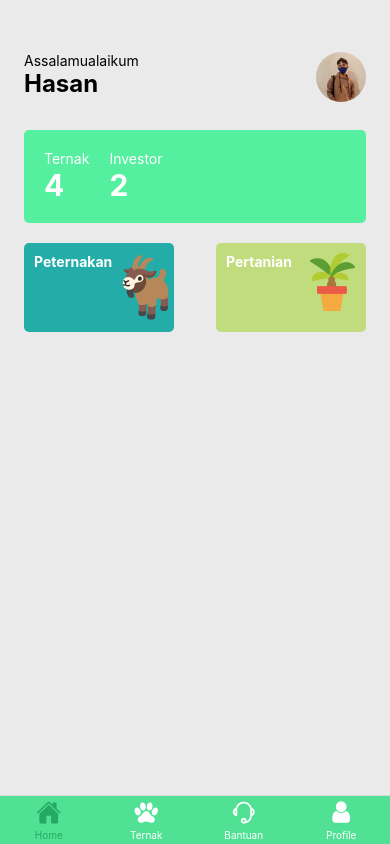
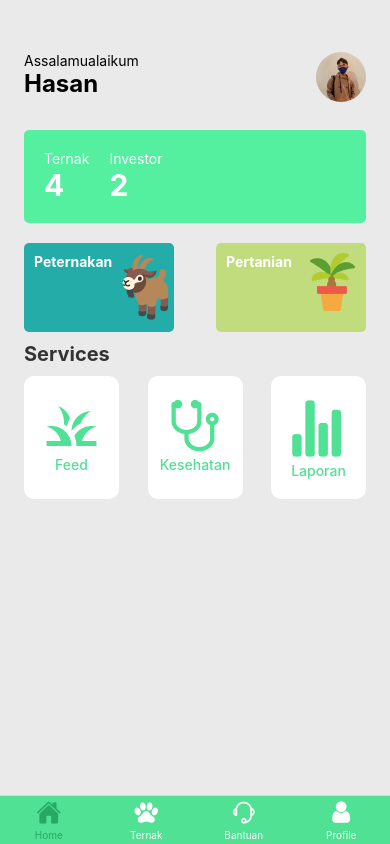
Before and after one commit to zer0sign/clfarm, a React Native app: screen / in a window 390 px wide. Built offline with nearby package versions, Linux system fonts and the light colour scheme.

Commit message:
add animal page

```diff
--- a/src/auth/AppStackFarmer.js
+++ b/src/auth/AppStackFarmer.js
@@ -1,7 +1,7 @@
 import React from "react";
 import { NavigationContainer } from '@react-navigation/native';
 import { createBottomTabNavigator } from '@react-navigation/bottom-tabs';
-import { Ionicons, AntDesign, FontAwesome } from '@expo/vector-icons';
+import { Ionicons, AntDesign, FontAwesome, MaterialIcons } from '@expo/vector-icons';
 const Tab = createBottomTabNavigator();
 
 
--- a/src/screens/Farmer/Animal.js
+++ b/src/screens/Farmer/Animal.js
@@ -1,34 +1,27 @@
 import React from 'react'
 import { View, Text, Image, StyleSheet, TextInput, KeyboardAvoidingView, TouchableOpacity, } from 'react-native'
 
+
+// components
+import Header from '../../components/Header';
+import ListAnimal from '../Farmer/components/ListAnimal'
 export default function Animal({ navigation }) {
     return (
         <View style={styles.container}>
-            <Text>Ternak</Text>
+            <Header />
+
+            <View style={{paddingTop:20}}>
+                <ListAnimal />
+            </View>
+
         </View>
     )
 }
 
 const styles = StyleSheet.create({
     container: {
-        marginTop: 170,
-        alignItems: 'center',
-        justifyContent: 'center',
+        flex: 1,
+        padding: 24,
+        backgroundColor: "#eaeaea"
     },
-    input: {
-        height: 40,
-        borderWidth: 1,
-        borderRadius: 10,
-        width: 300,
-        padding: 10,
-        marginBottom: 10
-    },
-    loginButton: {
-        marginTop: 10,
-        height: 50,
-        borderRadius: 10,
-        width: 300,
-        backgroundColor: "#50E194",
-        justifyContent: "center"
-    }
 });
--- a/src/screens/Farmer/Home.js
+++ b/src/screens/Farmer/Home.js
@@ -5,6 +5,8 @@ import { View, Text, Image, StyleSheet, TextInput, KeyboardAvoidingView, Touchab
 // components
 import Header from '../../components/Header';
 import CardUser from '../../components/CardUser';
+import Services from './components/Services';
+
 export default function Home({ navigation }) {
     return (
         <View style={styles.container}>
@@ -40,6 +42,10 @@ export default function Home({ navigation }) {
                 </View>
 
             </View>
+            <View>
+                <Text style={{ marginVertical: 10, fontWeight: "bold",fontSize:20, color:"#333333"}}>Services</Text>
+                <Services />
+            </View>
         </View>
     )
 }
--- /dev/null
+++ b/src/screens/Farmer/components/ListAnimal/index.js
@@ -0,0 +1,48 @@
+import React from "react";
+import { View, Text, Image, StyleSheet, TouchableOpacity } from "react-native";
+import { Ionicons, AntDesign, FontAwesome, MaterialIcons } from '@expo/vector-icons';
+
+export default function Index(props) {
+    return (
+        <View style={styles.Card}>
+            <View >
+                <Image
+                    style={styles.image}
+                    source={require('../../../../assets/goat.png')}
+                />
+            </View>
+
+            <View style={styles.menu}>
+                <TouchableOpacity>
+                    <Ionicons name="scan-circle-sharp" size={35} color="#50E194" />
+                </TouchableOpacity>
+
+                <TouchableOpacity>
+                    <Ionicons name="bar-chart" size={27} color="#50E194" />
+                </TouchableOpacity>
+
+                <TouchableOpacity>
+                    <Ionicons name="paw" size={27} color="#50E194" />
+                </TouchableOpacity>
+            </View>
+        </View>
+    )
+}
+
+const styles = StyleSheet.create({
+    Card:{
+        backgroundColor: "white",
+        borderRadius:10,
+        flexDirection:"row",
+        justifyContent:"space-between"
+    },
+    menu:{
+        flexDirection:"column",
+        justifyContent:"space-around",
+        alignItems:"center",
+        width:60
+    },
+    image:{
+
+    }
+});
--- a/src/screens/Farmer/components/Services.js
+++ b/src/screens/Farmer/components/Services.js
@@ -1,32 +1,39 @@
 import React from "react";
-import { View, Text, Image, StyleSheet } from "react-native";
+import { View, Text, Image, StyleSheet,TouchableOpacity } from "react-native";
+import { Ionicons, AntDesign, FontAwesome, MaterialIcons } from '@expo/vector-icons';
+
 export default function Services(props) {
     return (
-        <View>
-            <View style={styles.header}>
-                <View>
-                    <Text style={{ color: "white", fontWeight: "bold", fontSize: 14 }}>{props.title}</Text>
-                </View>
-                <View>
-                    <Image
-                        style={styles.icon}
-                        source={require(`../../../assets/noto_goat.png`)}
-                    />
-                </View>
-            </View>
+        <View style={styles.container}>
+            <TouchableOpacity style={styles.menu}>
+                <MaterialIcons name="grass" size={60} color={'#50E194'}/>
+                <Text style={{ fontWeight: "500", color: "#50E194" }}>Feed</Text>
+            </TouchableOpacity>
+
+            <TouchableOpacity style={styles.menu}>
+                <FontAwesome name="stethoscope" size={60} color={'#50E194'} />
+                <Text style={{ fontWeight: "500", color: "#50E194" }}>Kesehatan</Text>
+            </TouchableOpacity>
+
+            <TouchableOpacity style={styles.menu}>
+                <Ionicons name="stats-chart" size={60} color={'#50E194'} />
+                <Text style={{ fontWeight: "500", color:"#50E194"}}>Laporan</Text>
+            </TouchableOpacity>
         </View>
     )
 }
 
 const styles = StyleSheet.create({
-    header: {
-        width: 150,
-        padding: 10,
-        borderRadius: 10,
+    container: {
         flexDirection: "row",
         justifyContent: "space-between"
     },
-    icon: {
-
+    menu:{
+        flexDirection:"column",
+        alignItems:"center",
+        width:95,
+        paddingVertical:20,
+        backgroundColor:"white",
+        borderRadius:10
     }
 });
```
Also changed, not shown: src/assets/goat.png (added).
